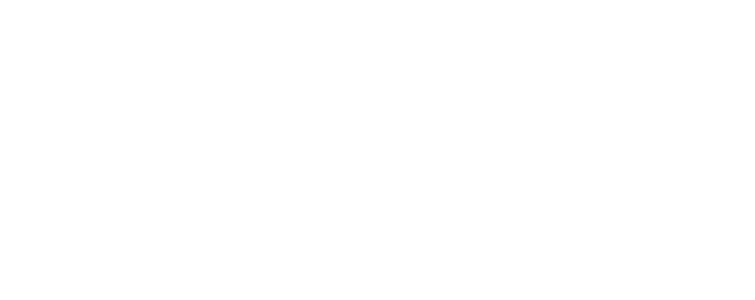
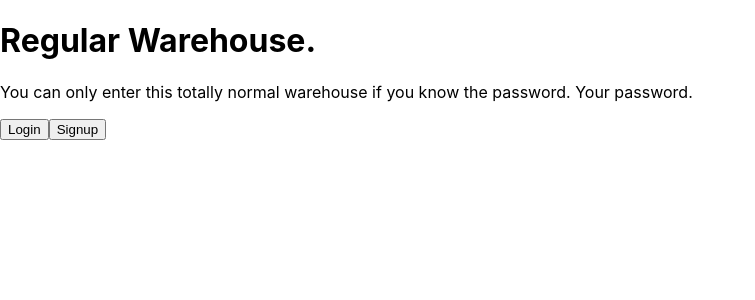
Before and after one commit to rrcampbell-exe/regular-warehouse, a React (Create React App) app in the folder client/: page / in a window 1280 px wide. Shown: the top 300 px of the page, without its empty margins (0-755 px from the left). Built offline with nearby package versions, Linux system fonts and the light colour scheme.

Commit message:
Add home component

```diff
--- a/client/src/App.js
+++ b/client/src/App.js
@@ -5,6 +5,7 @@ import { BrowserRouter as Router, Route, Switch } from "react-router-dom";
 import { setContext } from '@apollo/client/link/context'
 
 // import components
+import Home from "./pages/Home";
 import Warehouse from "./pages/Warehouse";
 import Login from "./pages/Login";
 import Signup from "./pages/Signup";
@@ -37,6 +38,7 @@ function App() {
           {/* HEADER TO GO HERE */}
           <div>
             <Switch>
+              <Route exact path="/" component = {Home} />
               <Route exact path="/signup" component = {Signup} />
               <Route exact path="/login" component = {Login} />
               <Route exact path="/warehouse" component = {Warehouse} />
```
